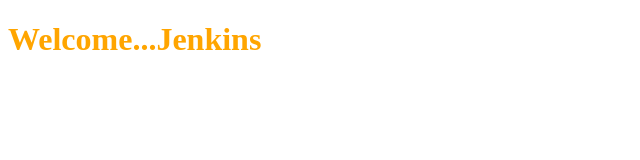
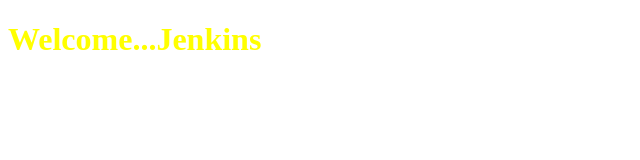
Before and after one commit to adeshkumar001/wtest, a plain HTML site: page testw/WebContent/index.html in a window 1280 px wide. Shown: the whole page, without its empty margins (0-640 px from the left). Drawn offline with Linux system fonts and the light colour scheme.

Commit message:
change color

```diff
--- a/testw/WebContent/index.html
+++ b/testw/WebContent/index.html
@@ -5,7 +5,7 @@
 <title>Insert title here</title>
 </head>
 <body>
-<div  style="color:orange">
+<div  style="color:yellow">
 <h1>Welcome...Jenkins</h1>
 </div>
 </body>
```
